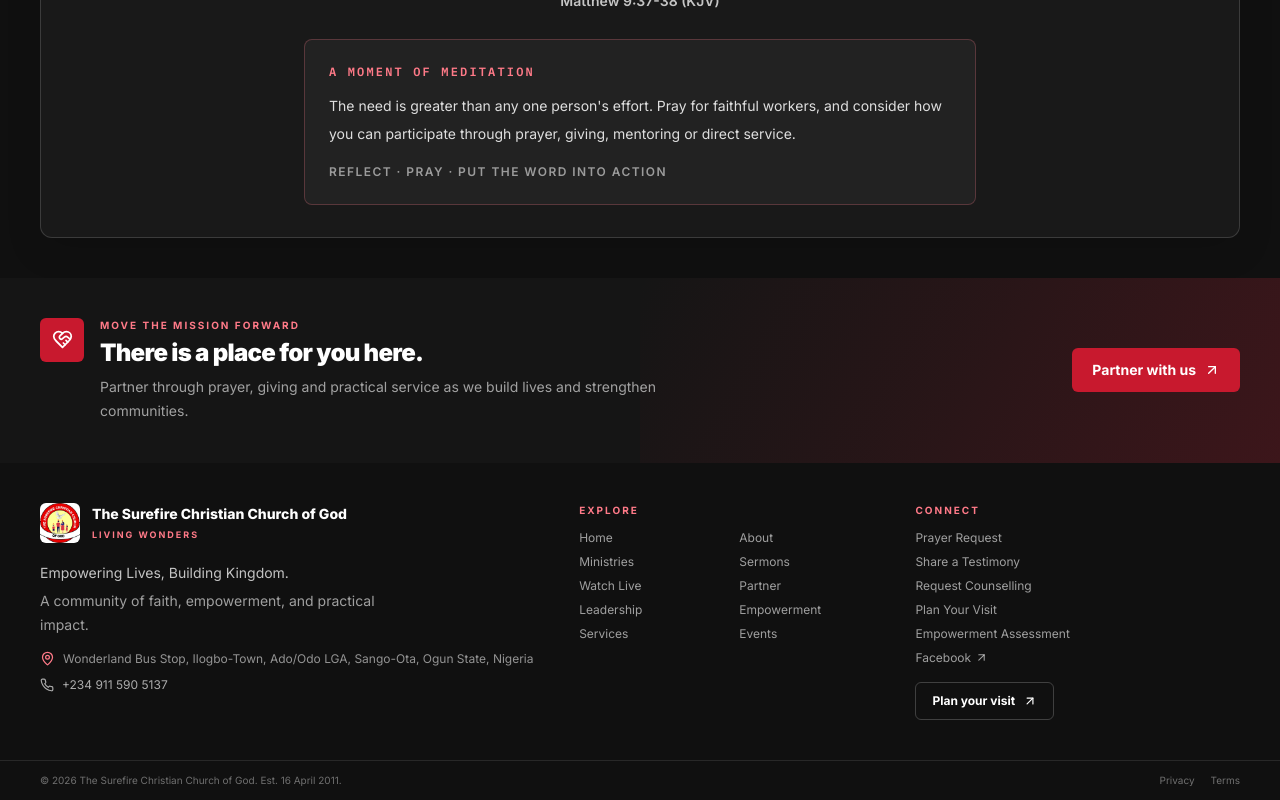
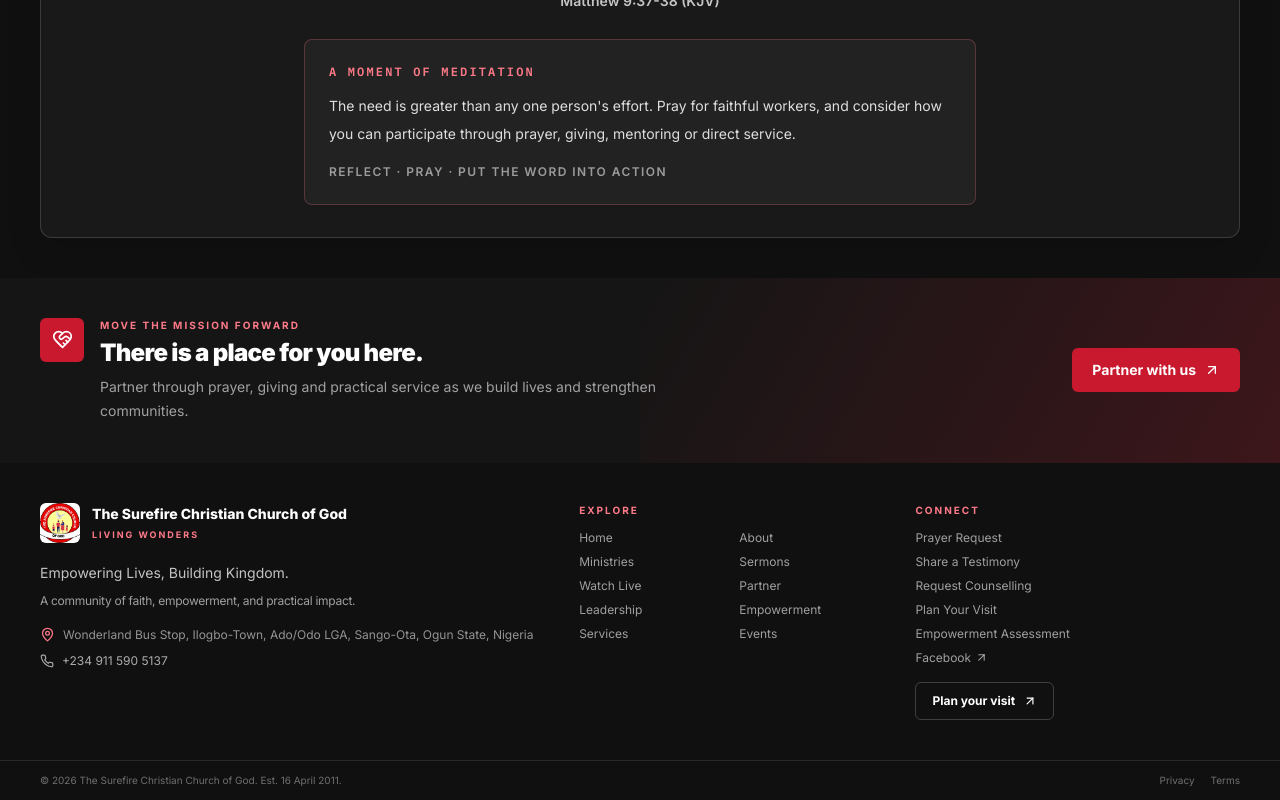
Before and after one commit to taiwoatlas/surefire-next, a Next.js app: page / in a window 1280 px wide. Shown: the part 2211-3011 px from the top of the page. Built offline with nearby package versions, Linux system fonts and the light colour scheme; no server answers.

Commit message:
Keep footer community tagline on one line

```diff
--- a/components/layout/Footer.tsx
+++ b/components/layout/Footer.tsx
@@ -10,7 +10,7 @@ export function Footer() {
       <div className="mx-auto grid max-w-[1400px] gap-8 px-5 py-8 sm:px-8 md:grid-cols-[1.25fr_.75fr_.8fr] md:px-10 md:py-10">
         <div>
           <Link href="/" aria-label={church.churchName} className="inline-flex items-center gap-3"><Image src="/images/church-logo.jpg" alt="" aria-hidden="true" width={80} height={80} className="size-10 shrink-0 rounded-md object-contain" /><span><span className="block text-sm font-extrabold">The Surefire Christian Church of God</span><span className="mt-1 block text-[9px] font-bold uppercase tracking-[.22em] text-[#ff7a88]">Living Wonders</span></span></Link>
-          <p className="mt-3 max-w-sm text-sm leading-6 text-white/75">{church.motto}.</p><p className="mt-1 max-w-sm text-sm leading-6 text-white/60">A community of faith, empowerment, and practical impact.</p>
+          <p className="mt-3 max-w-sm text-sm leading-6 text-white/75">{church.motto}.</p><p className="mt-1 whitespace-nowrap text-xs leading-6 tracking-tight text-white/60">A community of faith, empowerment, and practical impact.</p>
           <div className="mt-3 flex items-start gap-2 text-xs leading-5 text-white/55"><MapPin size={15} className="mt-0.5 shrink-0 text-[#ff7a88]" /><span>{church.address}</span></div>
           <a href={`tel:${church.phone.church.replaceAll(" ", "")}`} className="mt-2 inline-flex items-center gap-2 text-xs text-white/65 transition hover:text-white"><Phone size={14} />{church.phone.church}</a>
         </div>
```
